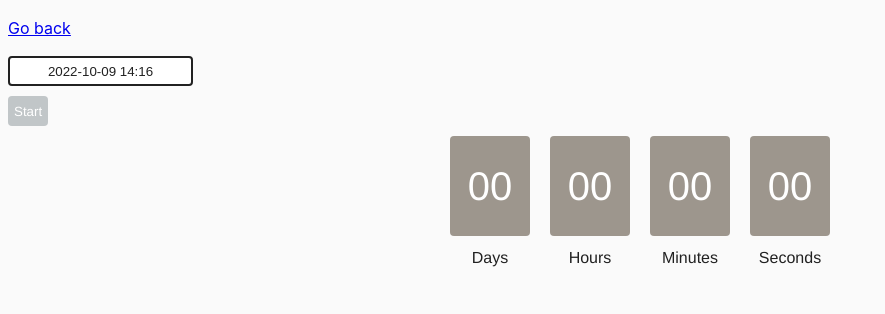
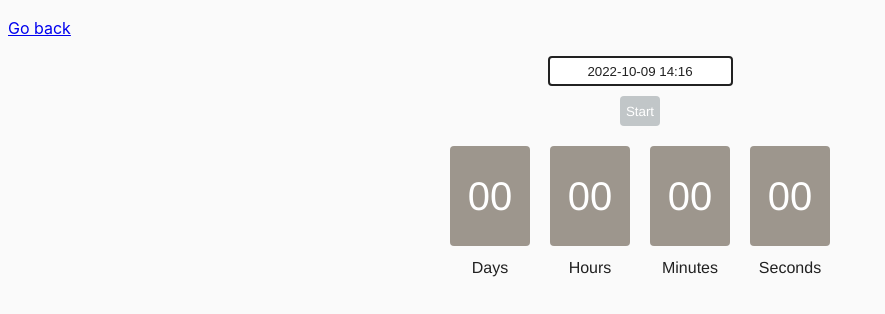
Before and after one commit to oleksandr-vasylenko/goit-js-hw-09, a website built with Parcel: page src/02-timer.html in a window 1280 px wide. Shown: the whole page, without its empty margins (0-885 px from the left). Built offline with nearby package versions, Linux system fonts and the light colour scheme.

Commit message:
Update common.css

```diff
--- a/src/css/common.css
+++ b/src/css/common.css
@@ -18,34 +18,51 @@ img {
 }
 
 input {
-  display: inline-block;
-  text-align: center;
-  border: 2px solid #212121;
+  display: flex;
+  margin-left: auto;
+  margin-right: auto;
+
   height: 30px;
   width: 150;
+
+  border-radius: 4px;
+  border: 2px solid #212121;
   color: #212121;
-  border-radius: 4px;
+  text-align: center;
 }
 
 button {
-  font-family: 'Helvetica';
   display: flex;
+  margin-left: auto;
+  margin-right: auto;
+  margin-top: 10px;
+  margin-bottom: 10px;
+  align-items: center;
   justify-content: center;
-  align-items: center;
+
+  width: 150;
+  height: 30px;
+
   border: 0;
   background-color: #c1c6c8;
   border-radius: 4px;
-  height: 30px;
-  width: 150;
-  margin-top: 10px;
+
   color: white;
   font-weight: 500;
+  font-family: 'Helvetica';
+  cursor: pointer;
 }
 
 button:enabled {
   background-color: grey;
   font-weight: 500;
   box-shadow: 0px 2px 2px rgba(0, 0, 0, 0.2);
+}
+
+button:hover,
+button:focus {
+  background-color: rgb(66, 66, 66);
+  box-shadow: 0px 2px 4px rgba(0, 0, 0, 0.2);
 }
 
 .timer {
```
